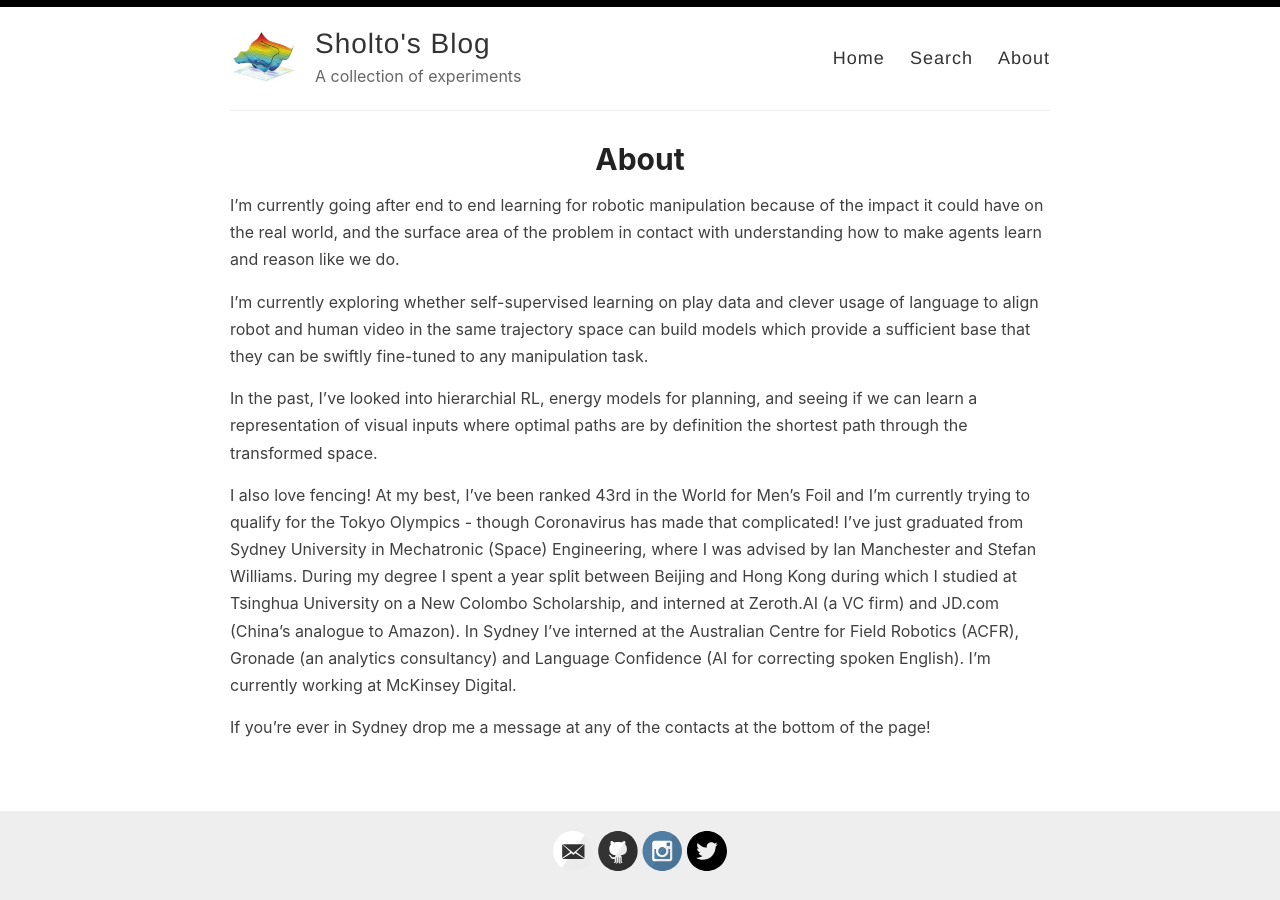
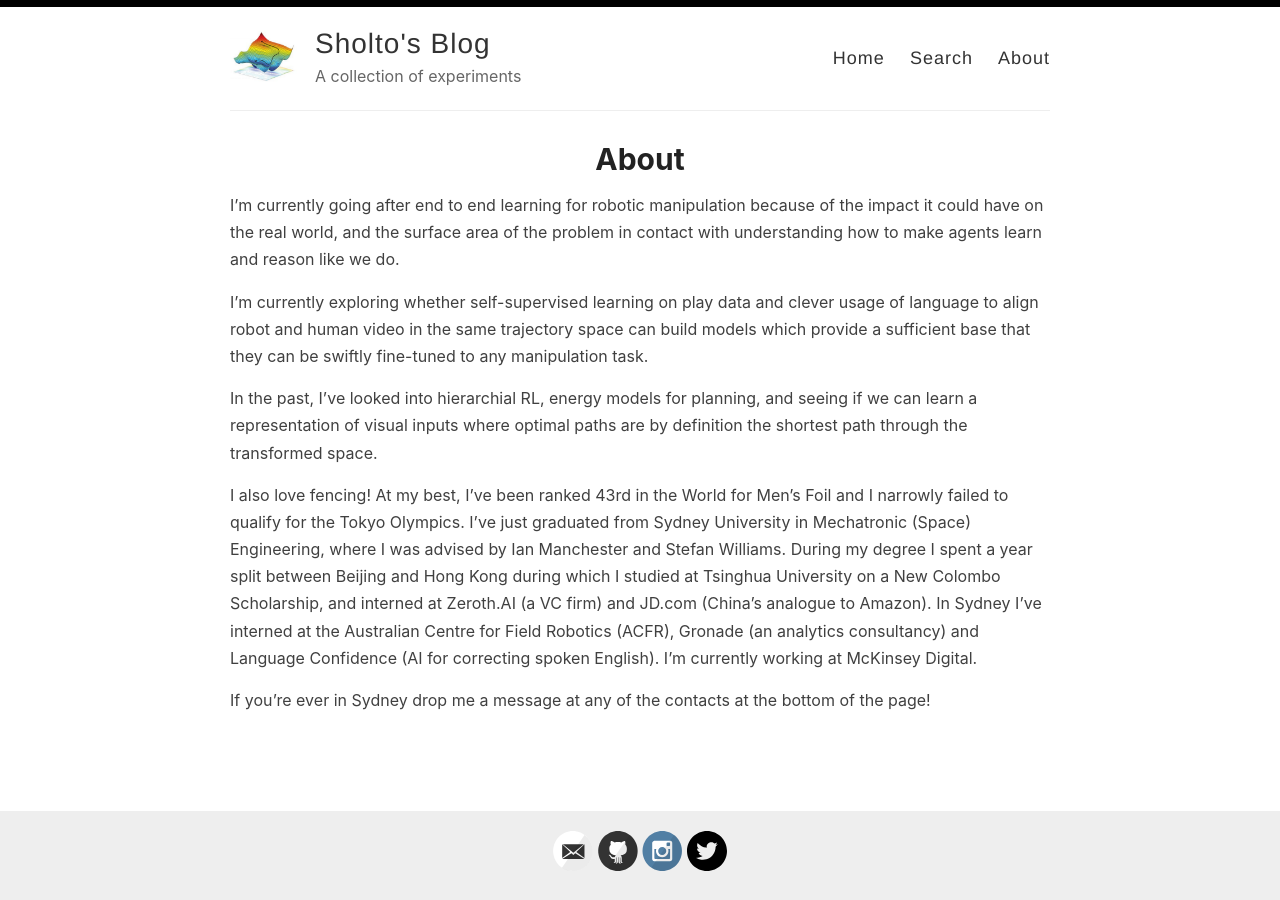
Before and after one commit to sholtodouglas/sholtodouglas.github.io, a Jekyll site: the page built from _pages/about.md, in a window 1280 px wide. Built offline with Jekyll 4.4.1, drawn with Linux system fonts in a browser that asks for light colours.

Commit message:
Update about.md

```diff
--- a/_pages/about.md
+++ b/_pages/about.md
@@ -10,6 +10,6 @@ I'm currently exploring whether self-supervised learning on play data and clever
 
 In the past, I've looked into hierarchial RL, energy models for planning, and seeing if we can learn a representation of visual inputs where optimal paths are by definition the shortest path through the transformed space.
 
-I also love fencing! At my best, I've been ranked 43rd in the World for Men's Foil and I'm currently trying to qualify for the Tokyo Olympics - though Coronavirus has made that complicated! I've just graduated from Sydney University in Mechatronic (Space) Engineering, where I was advised by Ian Manchester and Stefan Williams. During my degree I spent a year split between Beijing and Hong Kong during which I studied at Tsinghua University on a New Colombo Scholarship, and interned at Zeroth.AI (a VC firm) and JD.com (China's analogue to Amazon). In Sydney I've interned at the Australian Centre for Field Robotics (ACFR),  Gronade (an analytics consultancy) and Language Confidence (AI for correcting spoken English). I'm currently working at McKinsey Digital.
+I also love fencing! At my best, I've been ranked 43rd in the World for Men's Foil and I narrowly failed to qualify for the Tokyo Olympics. I've just graduated from Sydney University in Mechatronic (Space) Engineering, where I was advised by Ian Manchester and Stefan Williams. During my degree I spent a year split between Beijing and Hong Kong during which I studied at Tsinghua University on a New Colombo Scholarship, and interned at Zeroth.AI (a VC firm) and JD.com (China's analogue to Amazon). In Sydney I've interned at the Australian Centre for Field Robotics (ACFR),  Gronade (an analytics consultancy) and Language Confidence (AI for correcting spoken English). I'm currently working at McKinsey Digital.
 
 If you're ever in Sydney drop me a message at any of the contacts at the bottom of the page!
```
